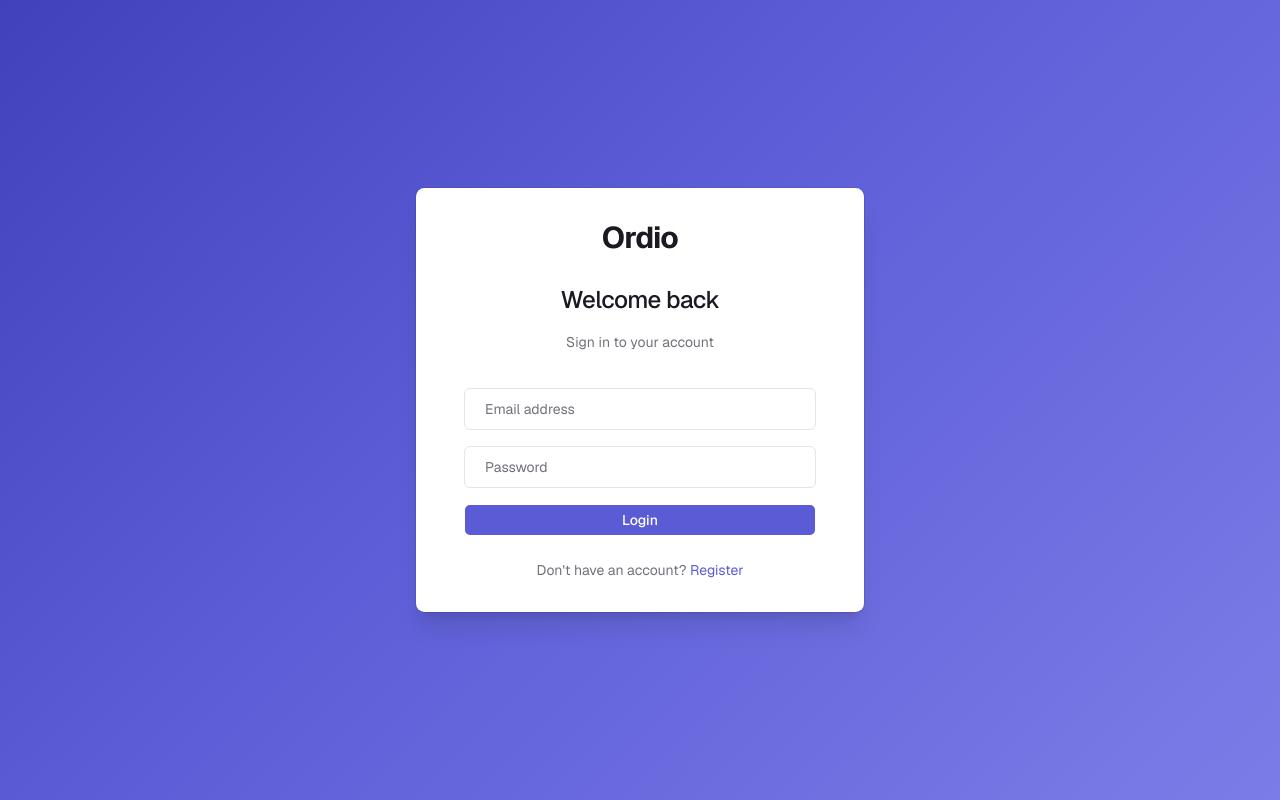
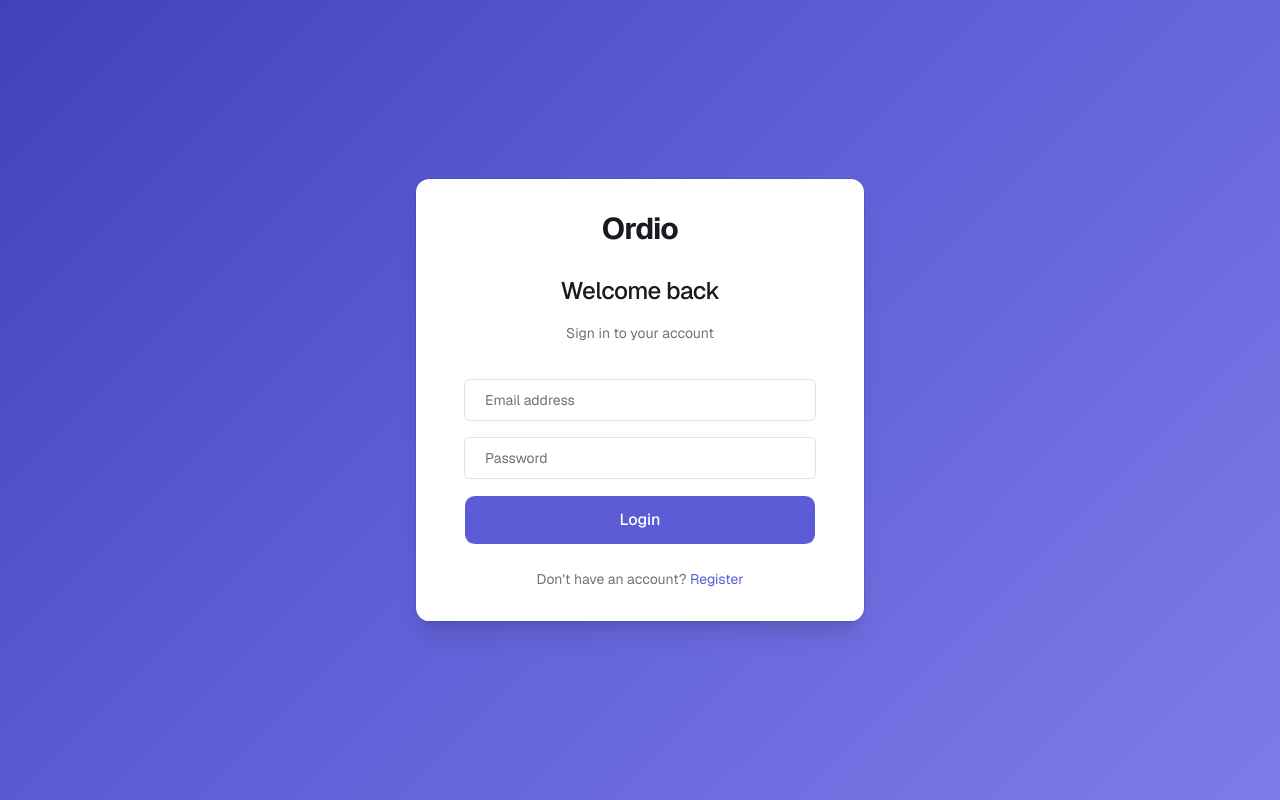
Before and after one commit to Alitm25/ordio, a Next.js app: page /login in a window 1280 px wide. Built offline with nearby package versions, Linux system fonts and the light colour scheme; no server answers.

Commit message:
update the login form UI (changed button and form size and radius)

```diff
--- a/src/features/auth/components/LoginForm.tsx
+++ b/src/features/auth/components/LoginForm.tsx
@@ -43,7 +43,7 @@ export default function LoginForm() {
     };
 
     return (
-        <Card className="w-full max-w-md border-border/50 shadow-xl p-8">
+        <Card className="w-full max-w-md border-border/50 shadow-xl p-8 rounded-3xl">
             <CardHeader className="space-y-3 pb-5 flex items-center justify-center flex-col">
                 <div className="flex justify-center pb-3">
                     <div className="text-3xl font-bold tracking-tight text-foreground">
@@ -91,7 +91,7 @@ export default function LoginForm() {
 
                     <Button
                         type="submit"
-                        className="w-full cursor-pointer"
+                        className="w-full cursor-pointer p-6 text-base rounded-2xl"
                         disabled={loginMutation.isPending}
                     >
                         {loginMutation.isPending ? t("loading") : t("submit")}
```
